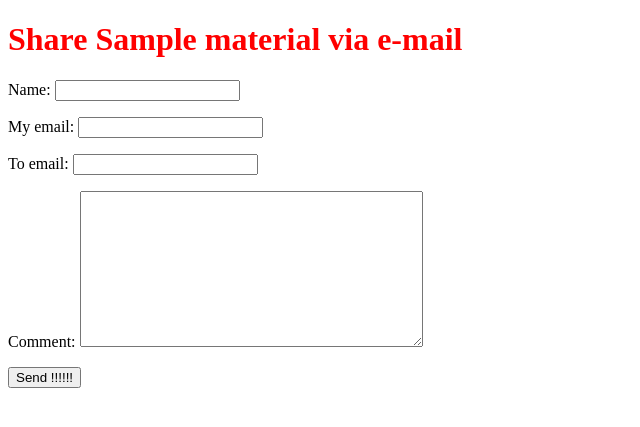
After one commit to itacademycourse/it-spring, a Django app: page /lesson/1/share/ in a window 1280 px wide. The commit adds this page. Shown: the top 427 px of the page, without its empty margins (0-640 px from the left). Run offline with Django 3.2, Linux system fonts and the light colour scheme; tables that the repository leaves empty hold one stand-in row (values such as "Sample post").

Commit message:
Send Mail

```diff
--- /dev/null
+++ b/lesson/forms.py
@@ -0,0 +1,9 @@
+from django import forms
+
+
+class EmailMaterialForm(forms.Form):
+    name = forms.CharField(max_length=25)
+    my_email = forms.EmailField()
+    to_email = forms.EmailField()
+    comment = forms.CharField(required=False,
+                              widget=forms.Textarea)
--- a/lesson/models.py
+++ b/lesson/models.py
@@ -3,6 +3,11 @@ from django.utils import timezone
 from django.contrib.auth.models import User
 from django.urls import  reverse
 # Create your models here.
+
+
+class TheoryManager(models.Manager):
+    def get_queryset(self):
+        return super(TheoryManager, self).get_queryset().filter(material_type='theory')
 
 
 class Material(models.Model):
@@ -24,6 +29,9 @@ class Material(models.Model):
     material_type = models.CharField(max_length=20,
                                      choices=MATERIAL_TYPE,
                                      default='theory')
+    objects = models.Manager()
+    theory = TheoryManager()
+
 
     # def __str__(self):
     #     return self.title
--- a/lesson/templates/materials/detail.html
+++ b/lesson/templates/materials/detail.html
@@ -9,4 +9,7 @@
         Material published {{ material.publish }} by {{ material.author }}
     </p>
     {{ material.body|linebreaks }}
+    <p>
+        <a href="{% url "lesson:share_material" material.id %}">Share this post</a>
+    </p>
 {% endblock %}
--- /dev/null
+++ b/lesson/templates/materials/share.html
@@ -0,0 +1,15 @@
+{% extends "base.html" %}
+{% block title %} Share material {% endblock %}
+
+{% block content %}
+    {% if sent %}
+        <h2>{{ material.title }} was successfully recommended via email.</h2>
+    {% else %}
+        <h1>Share {{ material.title }} via e-mail</h1>
+        <form action="." method="post">
+            {{ form.as_p }}
+            {% csrf_token %}
+            <input type="submit" value="Send !!!!!!">
+        </form>
+    {% endif %}
+{% endblock %}
--- a/lesson/urls.py
+++ b/lesson/urls.py
@@ -7,4 +7,6 @@ urlpatterns = [
     path('<int:year>/<int:month>/<int:day>/<slug:slug>',
          views.material_details,
          name='material_details'),
+    path('<int:material_id>/share/', views.share_material,
+         name='share_material'),
 ]
--- a/lesson/views.py
+++ b/lesson/views.py
@@ -1,11 +1,14 @@
 from django.shortcuts import render, get_object_or_404
+from django.core.mail import send_mail
+from . import models
+from . import forms
 
-from . import models
 # Create your views here.
 
 
 def all_materials(request):
-    material_list = models.Material.objects.all()
+    # material_list = models.Material.objects.all()
+    material_list = models.Material.theory.all()
     return render(request,
                   'materials/all_materials.html',
                   {"materials": material_list})
@@ -20,3 +23,34 @@ def material_details(request, year, month, day, slug):
     return render(request,
                   'materials/detail.html',
                   {'material': material})
+
+
+def share_material(request, material_id):
+    material = get_object_or_404(models.Material,
+                                 id=material_id)
+    sent = False
+    if request.method == 'POST':
+        form = forms.EmailMaterialForm(request.POST)
+        if form.is_valid():
+            cd = form.cleaned_data
+            material_uri = request.build_absolute_uri(
+                material.get_absolute_url(),
+            )
+            subject = "{} ({}) recommends you {}".format(
+                cd['name'],
+                cd['my_email'],
+                material.title,
+            )
+            body = "{title} at {uri}\n\n {name} recommends you with comment:\n\n{comment}".format(
+                title=material.title,
+                uri=material_uri,
+                name=cd['name'],
+                comment=cd['comment'],
+            )
+            send_mail(subject, body, 'admin@mysite.com', [cd['to_email'], ])
+            sent = True
+    else:
+        form = forms.EmailMaterialForm()
+    return render(request,
+                  'materials/share.html',
+                  {'material': material, 'form': form, 'sent':sent})
--- a/spring/settings.py
+++ b/spring/settings.py
@@ -119,3 +119,4 @@ USE_TZ = True
 # https://docs.djangoproject.com/en/3.0/howto/static-files/
 
 STATIC_URL = '/static/'
+EMAIL_BACKEND = 'django.core.mail.backends.console.EmailBackend'
```
